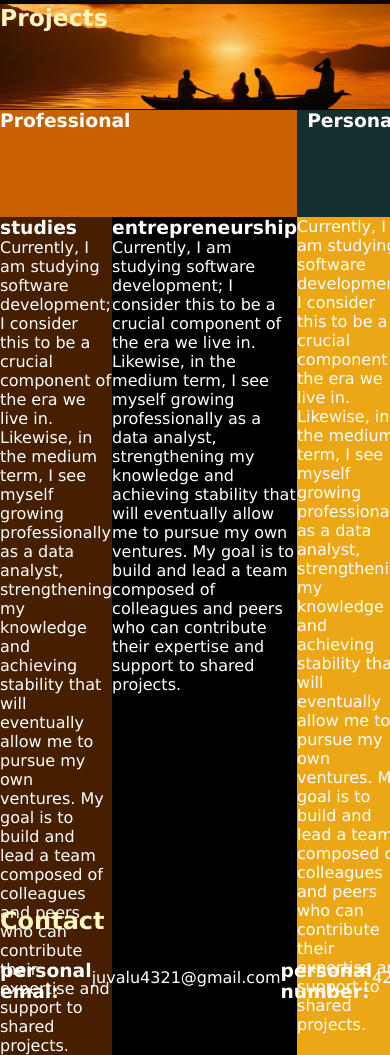
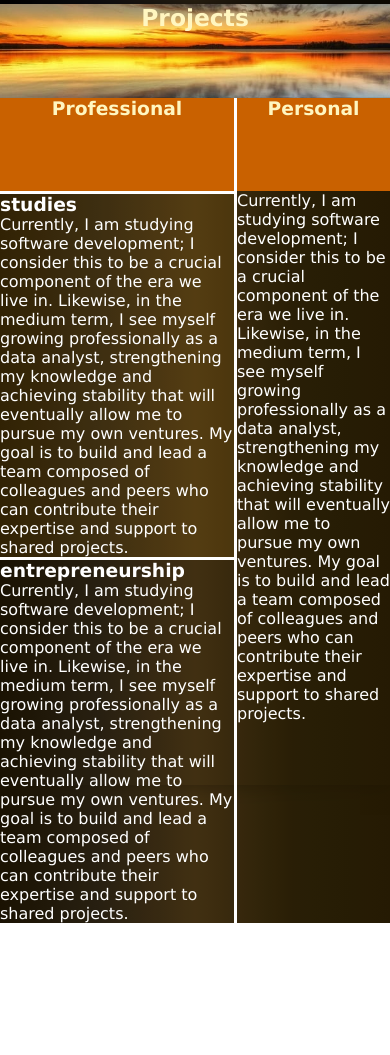
Before and after one commit to julianvlz21/I-am, a plain HTML site: page html y css/html/task_1/portafolios.html in a window 390 px wide. Shown: the part 771-1826 px from the top of the page. After the commit the page ends 1694 px from the top, so only its background shows below. Drawn offline with Linux system fonts and the light colour scheme.

Commit message:
thrid_week_behins

```diff
--- a/html y css/css/task_1/cont.css
+++ b/html y css/css/task_1/cont.css
@@ -4,6 +4,10 @@
     box-sizing: border-box;
     font-family: 'Lucida Sans', 'Lucida Sans Regular', 'Lucida Grande', 'Lucida Sans Unicode', Geneva, Verdana, sans-serif;
     /* outline: 1px solid red; */
+}
+
+:root{
+--primary-color: rgb(238, 178, 12)
 }
 
 body{
@@ -17,14 +21,6 @@ header{
     gap: 3rem;
 }
 
-aside {
-    color: aliceblue;
-    background-color: rgba(0, 0, 0, 0.329);
-    backdrop-filter: blur(4px);
-    padding: 19.5%;
-    border-radius: 10px 0 0 10px;
-}
-
 .video_fondo{
     position: fixed;
     top: 0%;
@@ -36,24 +32,32 @@ aside {
     object-fit: cover;
 }
 
+#data {
+    display: grid;
+    grid-template-columns: 1fr 2fr;
+    margin: 5% 25% 0 25%;
+    align-items: stretch;
+
+}
+aside {
+    color: aliceblue;
+    background-color: rgba(0, 0, 0, 0.329);
+    backdrop-filter: blur(4px);
+    padding: 19.5%;
+    border-radius: 10px 0 0 10px;
+    /* width: 70%; */
+}
+
 .inputs{
     /* text-align: center; */
     background-color: antiquewhite;
     border-radius: 0 10px 10px 0;
     display: flex;
     flex-direction: column;
+    justify-content: center;
     padding: 8% 0;
+
 }
-
-#data {
-    display: grid;
-    grid-template-columns: 40% 60%;
-    margin: 5% 25% 0 25%;
-    justify-content: space-between;
-    align-items: center;
-    /* flex-wrap: wrap; */
-}
-
 
 .send {
     padding: 1% 10%;
@@ -79,6 +83,10 @@ aside {
     margin: 1% 10%;
 }
 
+.boxes:focus{
+    outline: 2px solid var(--primary-color) ;
+}
+
 .bd {
     /* font-family: Tahoma, Geneva, verdana; */
     font-weight: bolder;
@@ -86,6 +94,10 @@ aside {
     border: none;
 }
 
-@media(min-width: 1920px){
-    .bar
+@media(max-width: 660px){
+    #data {display: grid;
+        grid-template-columns: 1fr;
+        margin: 0;
+    }
+
 }
--- a/html y css/css/task_1/pets.css
+++ b/html y css/css/task_1/pets.css
@@ -16,6 +16,8 @@ body {
     background-position: center;
 }
 header {
+    height: 3rem;
+    width: auto;
     display: flex;
     background-color: aliceblue;
     align-items: center;
@@ -25,40 +27,46 @@ header {
 .img-pets {
     display: grid;
     grid-template-columns: 1fr 1fr 1fr;
-    justify-content: space-between;
+    /* justify-content: space-between; */
     text-align: center;
     gap: 2rem;
-    /* padding-left: 10%; */
 }
 
 figure article {
     color: #fff6c0;
     font-size: 17px;
     font-weight: bolder;
-    text-align: center;
+    /* text-align: center; */
 }
 
-
-
-
-.samy, .lola, .mery, .vacky, .lulu, .messi {
+.pets{
     width: 300px;
     height: 300px;
     object-fit: cover;
+    padding-bottom: 3rem;
+    background-color: #e2e0e0;
+    border: 5px solid #e2e0e0;
 }
 
-
-h2 {
-    margin-bottom: 8rem;
-    color: #fff6c0;
+.pets:hover {
+    transition: .5s;
+    scale: 1.1;
+    cursor: pointer;
 }
 
-h3{
-    color: #fff6c0;
+figure {
+    border: 1px solid #e2e0e0;
+    background-color: rgba(0, 0, 0, 0.39);
+    /* padding: 10px; */
+}
+
+:modal {
 
 }
 
-p {
-    margin-bottom: 0.5rem;
-    justify-content: center;
-}
+/* figure:focus {
+    transform: scale(1.6);
+    align-items: center;
+    background-color: transparent;
+    border: none;
+} */
--- a/html y css/css/task_1/port_styles.css
+++ b/html y css/css/task_1/port_styles.css
@@ -65,9 +65,8 @@ p {
     justify-content: center;
 }
 .bar {
-    width: 100%;
+    width: auto;
     height: 60px;
-    max-width: 1200px;
     margin: 0;
     display: flex;
     align-items: center;
@@ -120,15 +119,16 @@ section .myself:active {
 
 #projects{
     height: 20%;
-    background-color: #c96100;
-
     box-shadow: 0px 0px 20px rgba(0, 0, 0, 0.5);
     display: grid;
     grid-template-areas:'projects projects projects'
                         'tituprof tituprof titupre'
                         'professional professional personal';
     grid-template-rows: 12% 12% auto;
+    grid-template-columns: 30% 30% 40%;
     gap: .001rem;
+    justify-content: space-around;
+    margin: 0 10%;
     /* flex-wrap: wrap; */
 }
 
@@ -136,37 +136,44 @@ section .myself:active {
     grid-area: projects;
     color: #fff6c0;
     font-size: 20px;
-    position: relative;
-    background-image: url(../image/paisaje.jpg);
+    text-align: center;
+    background-image: url(../image/paisaje\ amarillo.jpg);
     background-position: center;
     background-size: cover;
 }
 
-.tituprof {
+.tituporf {
+    background-color: #c96100;
     grid-area: tituprof;
     text-align: center;
+    color: #fff6c0;
 }
 
 .professional{
-    background-color: rgb(0, 0, 0);
+    background-color: rgba(235, 167, 21, 0.11);
     grid-area: professional;
     display: flex;
     padding: 0 .05rem;
 }
 
 .studies{
-    background-color: rgba(255, 115, 0, 0.274);
+    background-color: rgba(235, 167, 21, 0.11);
+    border-right: 3px solid #ffffffff ;
 }
 
 .titupre{
-    background-color: rgb(21, 46, 46);
+    background-color: #c96100;
     grid-area: titupre;
     text-align: center;
+    border-left: 3px solid #ffffffff;
+    color: #fff6c0;
 }
 
 .personal{
-    background-color: rgb(235, 167, 21);
+    background-color: rgba(235, 167, 21, 0.11);
     grid-area: personal;
+    border-left: 3px solid #ffffffff;
+
 }
 
 #contact{
@@ -181,4 +188,22 @@ section .myself:active {
     align-items: center;
     justify-content: space-between;
 }
+
+@media (max-width: 640px) {
+    #projects {
+        margin: 0;
+    }
+
+    .professional{
+        display: flex;
+        flex-direction: column;
+    }
+    .studies {
+    background-color: rgba(235, 167, 21, 0.11);
+    border-bottom: 3px solid #ffffffff ;
+    border-right: none;
+    border-top: 3px solid #ffffffff ;
+
+}
+}
 /* https://www.youtube.com/watch?v=GdrbE-s5DgQ&t=484s */
--- a/html y css/html/task_1/portafolios.html
+++ b/html y css/html/task_1/portafolios.html
@@ -62,16 +62,6 @@
                 <p>Currently, I am studying software development; I consider this to be a crucial component of the era we live in. Likewise, in the medium term, I see myself growing professionally as a data analyst, strengthening my knowledge and achieving stability that will eventually allow me to pursue my own ventures. My goal is to build and lead a team composed of colleagues and peers who can contribute their expertise and support to shared projects.</p>
             </article>
 
-        </section>
-        <section id="adcontact">
-            <h2>Contact</h2>
-            <article class="data">
-                <h3>personal emal:</h3>
-                <p>juvalu4321@gmail.com</p>
-                <h3>personal number:</h3>
-                <p>4202030022</p>
-            </article>
-        </section>
     </main>
 </body>
 </html>
```
Also changed, not shown: html y css/html/task_1/contact_me.html (+6 -6 lines), html y css/html/task_1/pets.html (+17 -18 lines), html y css/javascript/script.js (added, +16 -0 lines), html y css/css/image/Lola.jpeg.
